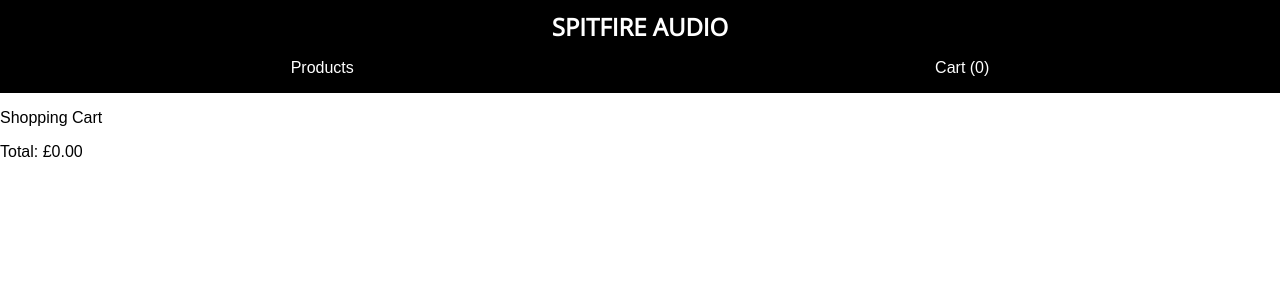
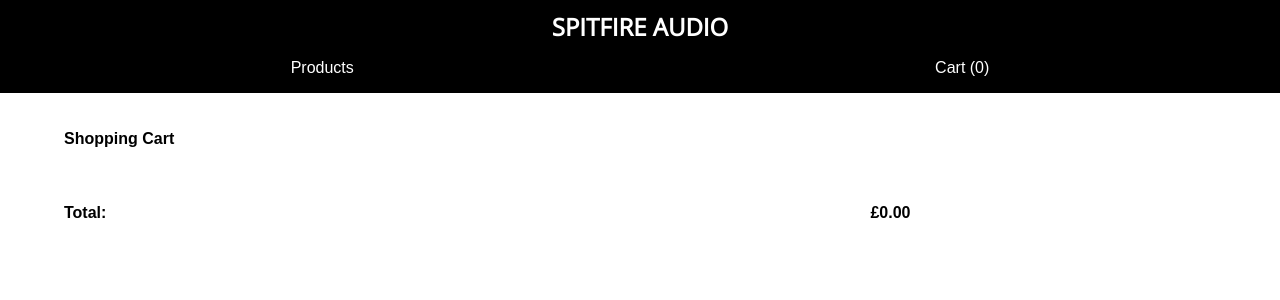
Before and after one commit to mickcooke/Wk8_weekend_hwork_e-commerce, a React (Create React App) app: page /basket in a window 1280 px wide. Shown: the top 300 px of the page. Built offline with nearby package versions, Linux system fonts and the light colour scheme.

Commit message:
looking okay now

```diff
--- a/src/components/Basket.js
+++ b/src/components/Basket.js
@@ -1,5 +1,6 @@
 import React from 'react';
 import BasketItem from './BasketItem';
+import './BasketItem.css';
 
 const Basket = ({basket, total}) => {
 
@@ -19,9 +20,22 @@
   return (
 
     <>
-    <p>Shopping Cart</p>
+    <div className='grid-columns'>
+        <div>
+            <h4>Shopping Cart</h4>
+        </div>
+    </div>
     {basketItemNodes}
-    <p>Total: £{total.toFixed(2)}</p>
+    <div className='grid-columns'>
+        <div>&nbsp;</div>
+        <div>&nbsp;</div>
+        <div>
+            <b>Total:</b>
+        </div>
+        <div>
+            <b>£{total.toFixed(2)}</b>
+        </div>
+    </div>
     </>
   );
 
--- /dev/null
+++ b/src/components/BasketItem.css
@@ -0,0 +1,6 @@
+.grid-columns {
+    margin: 1rem auto;
+    width: min(90%, 75rem);
+    display: grid;
+    grid-template-columns:70% 30%;
+}
--- a/src/components/BasketItem.js
+++ b/src/components/BasketItem.js
@@ -1,5 +1,6 @@
 
 import React from "react";
+import './BasketItem.css';
 
 const BasketItem = ({basketItem}) => {
 
@@ -12,11 +13,14 @@
 
   return (
     <>
-    <p>
-    <span>{basketItem.name}</span>
-    <span>&nbsp;&nbsp;£{basketItem.price.toFixed(2)}</span>
-    </p>
-
+    <div className="grid-columns">
+        <div>
+            {basketItem.name}
+        </div>
+        <div>
+            £{basketItem.price.toFixed(2)}
+        </div>
+    </div>
     </>
 
   )}
--- a/src/components/ProductList.js
+++ b/src/components/ProductList.js
@@ -23,10 +23,13 @@
 );
 
     return (
-
+<>
+<h4>&nbsp;&nbsp;&nbsp;Recommended products:</h4>
         <ItemContainer>
          {productComponents}
         </ItemContainer>
+
+        </>
     );
 }
 
```
